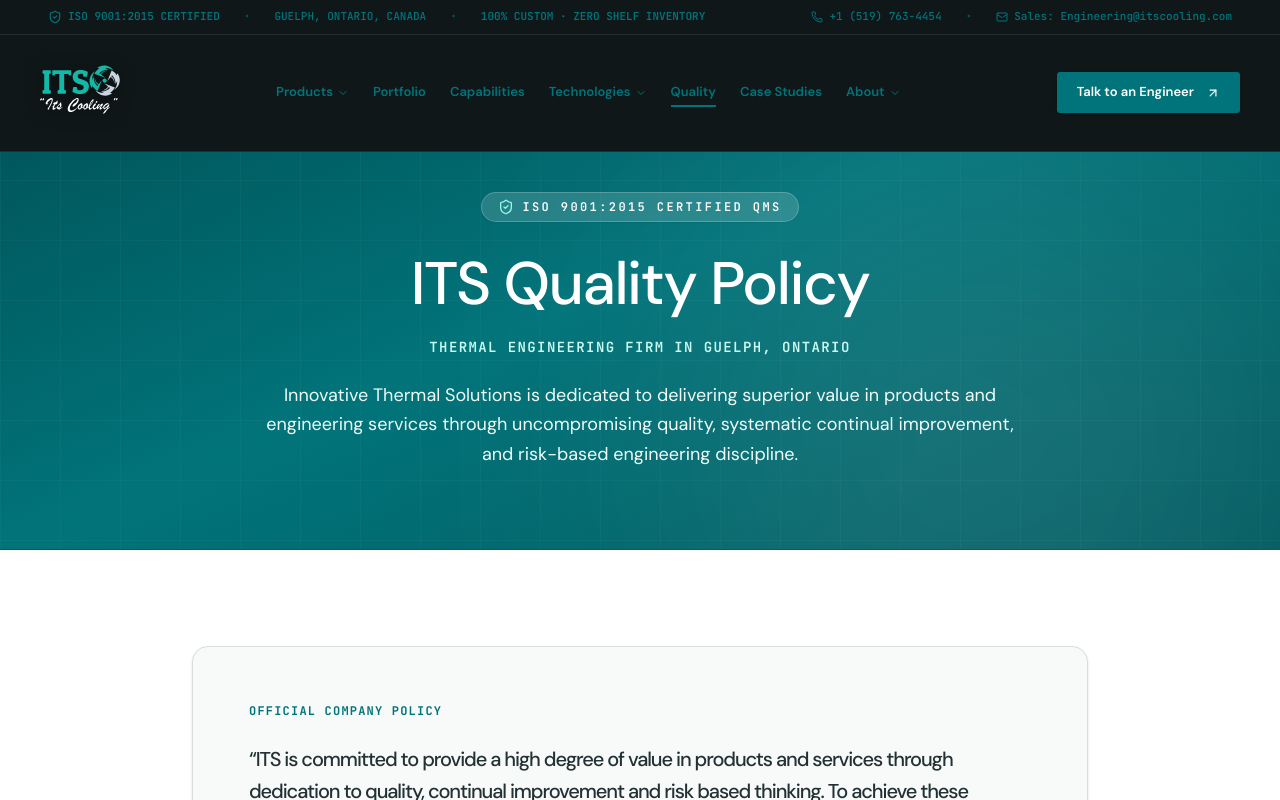
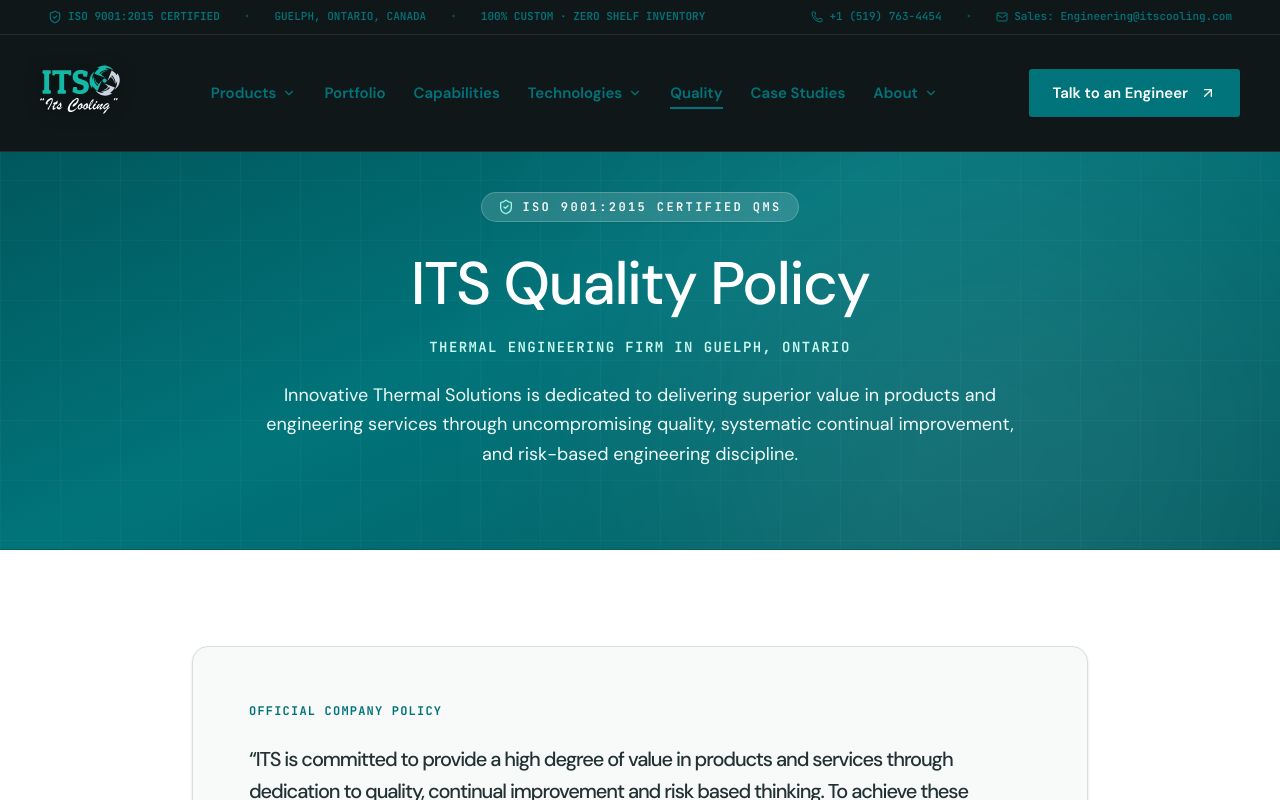
Before and after one commit to innovative-thermal-solutions/thermalsolutions, a Next.js app: page /quality in a window 1280 px wide. Shown: the top 800 px of the page. Built offline with nearby package versions, Linux system fonts and the light colour scheme.

Commit message:
style(navbar): increase font size and spacing of navigation links and CTA button

```diff
--- a/src/components/layout/Navigation.tsx
+++ b/src/components/layout/Navigation.tsx
@@ -157,7 +157,7 @@ export function Navigation() {
           </Link>
 
           {/* Desktop Nav Links & Interactive Dropdowns */}
-          <div className="hidden xl:flex items-center gap-6 2xl:gap-8 text-[13px] font-sans">
+          <div className="hidden xl:flex items-center gap-7 2xl:gap-9 text-[15px] font-sans">
             {/* Products Dropdown */}
             <div
               className="relative"
@@ -166,12 +166,12 @@ export function Navigation() {
             >
               <Link
                 href="/products"
-                className={`flex items-center gap-1 text-[13px] font-semibold transition-colors py-2 ${
+                className={`flex items-center gap-1.5 text-[15px] font-semibold transition-colors py-2 ${
                   pathname.startsWith("/products") ? "text-[#00747a]" : "text-[#00747a] hover:text-white"
                 }`}
               >
                 <span>Products</span>
-                <ChevronDown className="w-3 h-3 text-[#00747a]" />
+                <ChevronDown className="w-3.5 h-3.5 text-[#00747a]" />
               </Link>
 
               <AnimatePresence>
@@ -215,7 +215,7 @@ export function Navigation() {
             {/* Portfolio Link */}
             <Link
               href="/portfolio"
-              className={`text-[13px] font-semibold transition-colors relative py-1 ${
+              className={`text-[15px] font-semibold transition-colors relative py-1 ${
                 pathname.startsWith("/portfolio") ? "text-[#00747a]" : "text-[#00747a] hover:text-white"
               }`}
             >
@@ -232,7 +232,7 @@ export function Navigation() {
             {/* Capabilities Link */}
             <Link
               href="/capabilities"
-              className={`text-[13px] font-semibold transition-colors relative py-1 ${
+              className={`text-[15px] font-semibold transition-colors relative py-1 ${
                 pathname.startsWith("/capabilities") ? "text-[#00747a]" : "text-[#00747a] hover:text-white"
               }`}
             >
@@ -254,12 +254,12 @@ export function Navigation() {
             >
               <Link
                 href="/technologies"
-                className={`flex items-center gap-1 text-[13px] font-semibold transition-colors py-2 ${
+                className={`flex items-center gap-1.5 text-[15px] font-semibold transition-colors py-2 ${
                   pathname.startsWith("/technologies") ? "text-[#00747a]" : "text-[#00747a] hover:text-white"
                 }`}
               >
                 <span>Technologies</span>
-                <ChevronDown className="w-3 h-3 text-[#00747a]" />
+                <ChevronDown className="w-3.5 h-3.5 text-[#00747a]" />
               </Link>
 
               <AnimatePresence>
@@ -307,7 +307,7 @@ export function Navigation() {
                 <Link
                   key={link.name}
                   href={link.href}
-                  className={`text-[13px] font-semibold transition-colors relative py-1 ${
+                  className={`text-[15px] font-semibold transition-colors relative py-1 ${
                     isActive ? "text-[#00747a]" : "text-[#00747a] hover:text-white"
                   }`}
                 >
@@ -331,12 +331,12 @@ export function Navigation() {
             >
               <Link
                 href="/about"
-                className={`flex items-center gap-1 text-[13px] font-semibold transition-colors py-2 ${
+                className={`flex items-center gap-1.5 text-[15px] font-semibold transition-colors py-2 ${
                   pathname.startsWith("/about") || pathname.startsWith("/team") ? "text-[#00747a]" : "text-[#00747a] hover:text-white"
                 }`}
               >
                 <span>About</span>
-                <ChevronDown className="w-3 h-3 text-[#00747a]" />
+                <ChevronDown className="w-3.5 h-3.5 text-[#00747a]" />
               </Link>
 
               <AnimatePresence>
@@ -382,10 +382,10 @@ export function Navigation() {
           <div className="hidden lg:flex items-center gap-4 shrink-0">
             <Link
               href="/contact"
-              className="inline-flex items-center justify-between gap-3 px-5 py-2.5 bg-[#00747a] hover:bg-[#005d62] text-white text-[13px] font-semibold tracking-normal rounded-[3px] transition-all transform hover:-translate-y-0.5 shadow-sm"
+              className="inline-flex items-center justify-between gap-3 px-6 py-3 bg-[#00747a] hover:bg-[#005d62] text-white text-[15px] font-semibold tracking-normal rounded-[3px] transition-all transform hover:-translate-y-0.5 shadow-sm"
             >
               <span>Talk to an Engineer</span>
-              <ArrowUpRight className="w-3.5 h-3.5" />
+              <ArrowUpRight className="w-4 h-4" />
             </Link>
           </div>
 
```
